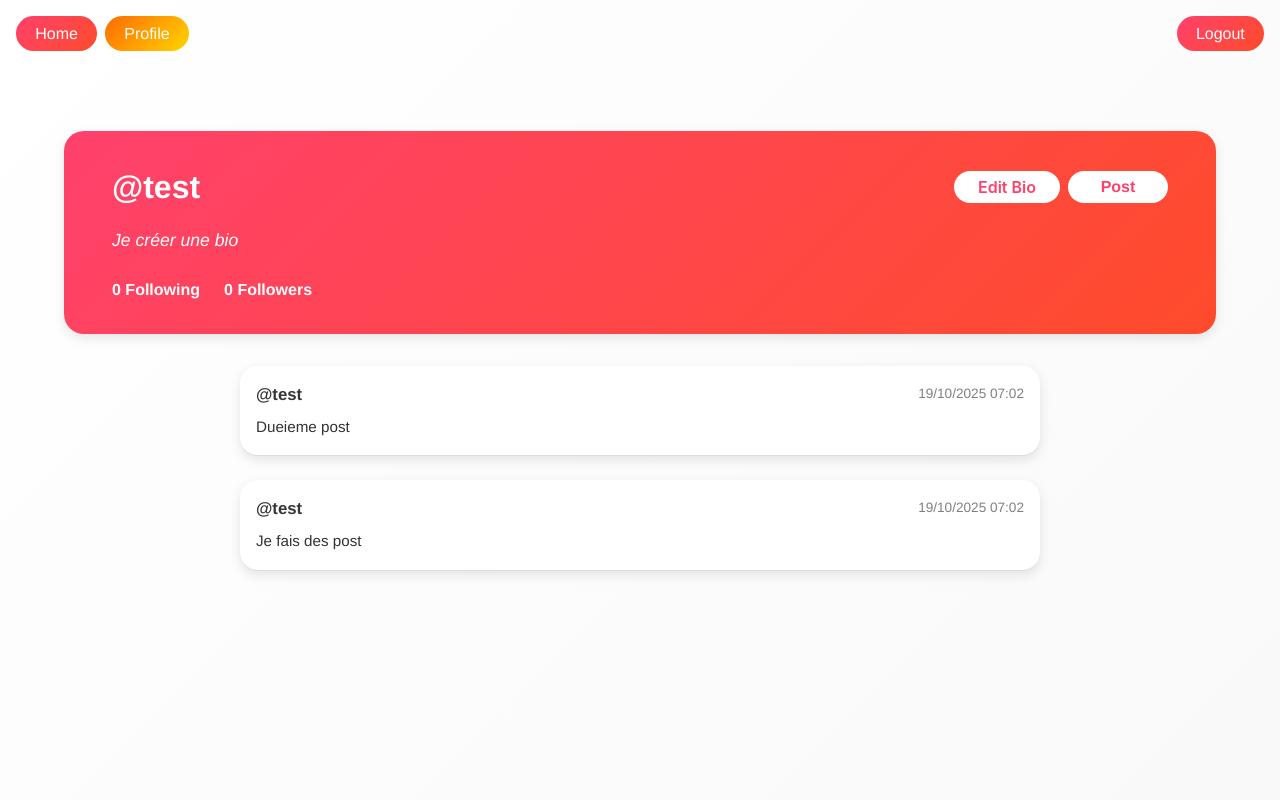
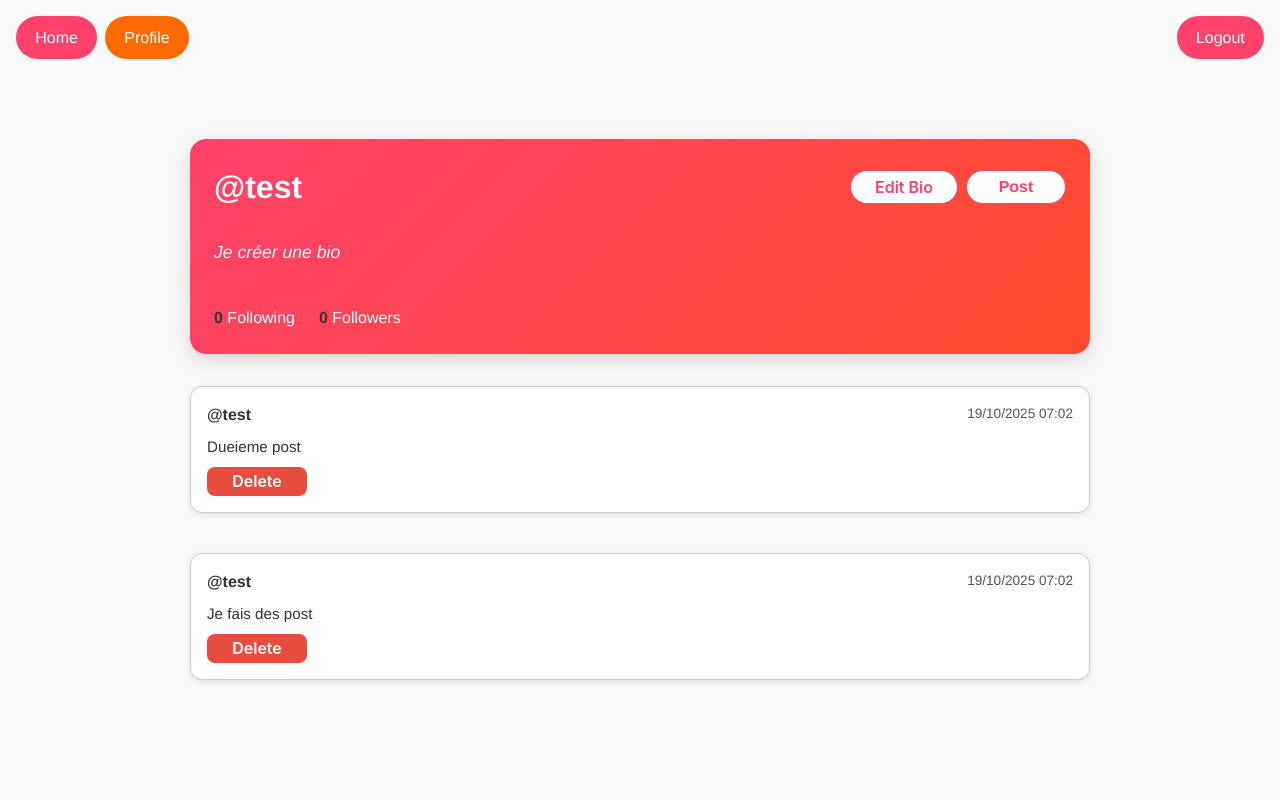
Before and after one commit to JospinJudes/hello-python-ci, a Flask app: page /profile in a window 1280 px wide. Run offline with Flask 3, Linux system fonts and the light colour scheme; a user stored in the database is signed in.

Commit message:
Maj UI + Count Follow Profil Page

```diff
--- a/flask_auth/project/main.py
+++ b/flask_auth/project/main.py
@@ -17,7 +17,38 @@ def index():
 @login_required
 def profile():
     tweets = current_user.tweets.order_by(Tweet.timestamp.desc()).all()
-    return render_template('profile.html', user=current_user, tweets=tweets)
+    following_count = current_user.followed.count()
+    followers_count = current_user.followers.count()
+    return render_template(
+        'profile.html',
+        user=current_user,
+        tweets=tweets,
+        following_count=following_count,
+        followers_count=followers_count,
+        is_own_profile=True  # on indique que c’est ton profil
+    )
+
+
+@main.route('/profile/<int:user_id>')
+@login_required
+def user_profile(user_id):
+    user = User.query.get_or_404(user_id)
+    tweets = user.tweets.order_by(Tweet.timestamp.desc()).all()
+    following_count = user.followed.count()
+    followers_count = user.followers.count()
+    return render_template(
+        'profile.html',
+        user=user,
+        tweets=tweets,
+        following_count=following_count,
+        followers_count=followers_count,
+        is_own_profile=(user.id == current_user.id)  # ✅ comparaison directe
+    )
+
+
+
+
+
 
 
 #####AJOUT POST
@@ -39,6 +70,9 @@ def tweet():
         if form.content.errors:
             flash("Your tweet must be between 1 and 280 characters long.")
     return render_template('tweet.html', form=form)
+
+
+
 
 ### DELETE TWEET
 @main.route('/delete_tweet/<int:tweet_id>', methods=['POST'])
@@ -66,7 +100,6 @@ def delete_tweet(tweet_id):
 def edit_bio():
     new_bio = request.form.get('bio', '').strip()
 
-    # Limite de caractères
     if len(new_bio) > 300:
         flash("Bio is too long (max 300 characters)", category='bio')
     else:
@@ -75,3 +108,31 @@ def edit_bio():
         flash("Your bio has been updated!", category="bio")
 
     return redirect(url_for('main.profile'))
+
+
+
+##### FOLLOW / UNFOLLOW #####
+@main.route('/follow/<int:user_id>', methods=['POST'])
+@login_required
+def follow(user_id):
+    user = User.query.get_or_404(user_id)
+    if user == current_user:
+        flash("You cannot follow yourself.", category="follow")
+        return redirect(url_for('main.user_profile', user_id=user.id))
+    current_user.follow(user)
+    db.session.commit()
+    flash(f"You are now following {user.name}!", category="follow")
+    return redirect(url_for('main.user_profile', user_id=user.id))
+
+
+@main.route('/unfollow/<int:user_id>', methods=['POST'])
+@login_required
+def unfollow(user_id):
+    user = User.query.get_or_404(user_id)
+    if user == current_user:
+        flash("You cannot unfollow yourself.", category="follow")
+        return redirect(url_for('main.user_profile', user_id=user.id))
+    current_user.unfollow(user)
+    db.session.commit()
+    flash(f"You unfollowed {user.name}.", category="follow")
+    return redirect(url_for('main.user_profile', user_id=user.id))
--- a/flask_auth/project/templates/base.html
+++ b/flask_auth/project/templates/base.html
@@ -8,11 +8,16 @@
     <title>Flask App</title>
     <link rel="stylesheet" href="https://cdnjs.cloudflare.com/ajax/libs/bulma/0.7.2/css/bulma.min.css" />
     <style>
+        /* Global */
         body {
-            background: linear-gradient(135deg, #ffffff, #f9f9f9);
+            background: #f9f9f9;
             font-family: "Helvetica Neue", Helvetica, Arial, sans-serif;
             color: #333;
             min-height: 100vh;
+        }
+
+        a {
+            text-decoration: none;
         }
 
         .gradient-text {
@@ -20,32 +25,32 @@
             -webkit-background-clip: text;
             -webkit-text-fill-color: transparent;
             display: inline-block;
+            font-weight: bold;
         }
-
         /* Navbar */
         .navbar-button {
             border-radius: 24px;
             font-weight: 500;
-            font-size: 1rem; /* Texte identique */
+            font-size: 1rem;
             padding: 0.6rem 1.2rem;
             border: none;
             cursor: pointer;
-            transition: 0.3s;
-            background: linear-gradient(135deg, #ff416c, #ff4b2b);
+            transition: all 0.3s ease;
+            background: #ff416c;
             color: white;
-            text-decoration: none;
             display: inline-flex;
             justify-content: center;
             align-items: center;
-            line-height: 1;
         }
 
         .navbar-button.active {
-            background: linear-gradient(135deg, #ff6a00, #ffd500);
+            background: #ff6a00;
         }
 
         .navbar-button:hover {
-            background: linear-gradient(135deg, #ff4b2b, #ff6a00);
+            transform: translateY(-2px);
+            background: #ff4b2b;
+            box-shadow: 0 4px 10px rgba(255, 65, 108, 0.3);
         }
 
         /* Hero / Content */
@@ -53,30 +58,50 @@
             display: flex;
             justify-content: center;
             align-items: flex-start;
-        padding-top: 2rem; /* plus d'espace pour que les encadrés ne soient pas bloqués */
+            padding-top: 2rem;
             padding-bottom: 2rem;
         }
 
-
-        h1.title {
-            font-size: 3rem;
-            margin-bottom: 1.5rem;
+        .container {
+            width: 100%;
+            max-width: 900px;
         }
 
-        /* Profil card */
+        /* Profil Card avec dégradé rouge */
         .profile-card {
             width: 100%;
             background: linear-gradient(135deg, #ff416c, #ff4b2b);
-        padding: 2rem 3rem;
             color: white;
-        box-shadow: 0 4px 12px rgba(0, 0, 0, 0.1);
-        border-radius: 20px 20px 20px 20px;
+            padding: 2rem;
+            border-radius: 1rem;
             margin-bottom: 2rem;
             display: flex;
             flex-direction: column;
             gap: 1rem;
+            box-shadow: 0 6px 20px rgba(0, 0, 0, 0.15);
+            transition: transform 0.2s ease, box-shadow 0.2s ease;
         }
 
+        .profile-card:hover {
+            transform: translateY(-4px);
+            box-shadow: 0 10px 25px rgba(0, 0, 0, 0.2);
+        }
+
+        /* Cards tweets */
+        .tweet-card {
+            background-color: #fff;
+            border-radius: 1rem;
+            padding: 1.5rem 2rem;
+            box-shadow: 0 4px 12px rgba(0, 0, 0, 0.1);
+            transition: transform 0.2s ease, box-shadow 0.2s ease;
+        }
+
+        .tweet-card:hover {
+            transform: translateY(-4px);
+            box-shadow: 0 10px 25px rgba(0, 0, 0, 0.15);
+        }
+
+        /* Profile Header */
         .profile-header {
             display: flex;
             justify-content: space-between;
@@ -84,22 +109,25 @@
             flex-wrap: wrap;
         }
 
+        /* Bio */
         .bio-text {
-            margin: 0;
+            margin: 0.5rem 0;
             font-size: 1.1rem;
             font-style: italic;
-            text-align: left;
+            color: #fff;
         }
 
         .bio-form textarea {
             width: 100%;
             padding: 0.5rem;
-            border-radius: 10px;
+            border-radius: 0.5rem;
             border: 1px solid #ccc;
+            background: #fff;
+            color: #333;
             font-size: 1rem;
         }
 
-        /* Boutons uniformes pour profil */
+        /* Buttons */
         .profile-btn {
             padding: 0.5rem 1.5rem;
             border-radius: 25px;
@@ -113,35 +141,55 @@
             text-decoration: none;
             min-width: 100px;
             text-align: center;
+            transition: all 0.2s ease;
+        }
+
+        .profile-btn:hover {
+            transform: translateY(-2px);
         }
 
         .white-btn {
-            background: white;
+            background: #fff;
             color: #ff416c;
-            border: none;
+            border: 1px solid #ff416c;
         }
 
         .cancel-btn {
             background: #ccc;
-            color: black;
+            color: #333;
             border: none;
         }
 
-        /* Liste de tweets */
+        /* Tweets List */
         .tweets-list {
-            max-width: 800px;
-            margin: 0 auto;
             display: flex;
             flex-direction: column;
             gap: 1.5rem;
         }
 
-        .tweet-card {
-            background: #fff;
-            padding: 1.5rem 2rem;
-            border-radius: 18px;
-            box-shadow: 0 4px 12px rgba(0, 0, 0, 0.1);
-            text-align: left;
+        .tweet-card p,
+        .tweet-card small,
+        .tweet-card strong {
+            color: #333;
+        }
+
+        .tweet-card button {
+            transition: all 0.2s ease;
+        }
+
+        .tweet-card button:hover {
+            transform: translateY(-2px);
+        }
+
+        /* Flash messages */
+        .flash-messages .alert {
+            border-radius: 0.5rem;
+            padding: 0.75rem 1rem;
+            margin-bottom: 0.5rem;
+            background-color: #4caf50;
+            color: white;
+            box-shadow: 0 2px 6px rgba(0, 0, 0, 0.1);
+            transition: opacity 0.5s ease;
         }
     </style>
 </head>
@@ -169,7 +217,7 @@
     <!-- Section principale -->
     <section class="hero">
         <div class="hero-body">
-            <div class="container has-text-centered">
+            <div class="container">
                 {% block content %}{% endblock %}
             </div>
         </div>
--- a/flask_auth/project/templates/profile.html
+++ b/flask_auth/project/templates/profile.html
@@ -2,8 +2,8 @@
 
 {% block content %}
 
-<!-- Flash messages spécifiques au profil -->
-{% with messages = get_flashed_messages(category_filter=["bio"]) %}
+<!-- Flash messages -->
+{% with messages = get_flashed_messages(category_filter=["bio", "follow"]) %}
   {% if messages %}
     <div class="flash-messages" style="margin-bottom: 1rem;">
       {% for message in messages %}
@@ -15,61 +15,72 @@
   {% endif %}
 {% endwith %}
 
-<!-- Encadré profil avec marge top -->
-<div class="profile-card" style="margin-top: 2rem;">
-    <!-- Ligne nom + boutons -->
+<!-- Carte du profil -->
+<div class="profile-card" style="margin-top: 2rem; background: linear-gradient(135deg, #ff416c, #ff4b2b); padding: 1.5rem; border-radius: 1rem;">
   <div class="profile-header" style="display: flex; justify-content: space-between; align-items: center;">
-        <h1 style="margin: 0; font-size: 2rem; font-weight: 700; text-align: left;">
+    <h1 style="margin: 0; font-size: 2rem; font-weight: 700; color: white;">
       @{{ user.name | replace(' ', '') }}
     </h1>
 
-        <div style="display: flex; gap: 0.5rem; flex-wrap: nowrap;">
-            <button id="edit-bio-btn" class="white-btn profile-btn">
-                Edit Bio
+    <div style="display: flex; gap: 0.5rem;">
+      {% if is_own_profile %}
+        <!-- Boutons pour soi-même -->
+        <button id="edit-bio-btn" class="white-btn profile-btn">Edit Bio</button>
+        <a href="{{ url_for('main.tweet') }}" class="white-btn profile-btn">Post</a>
+      {% else %}
+        <!-- Bouton Follow/Unfollow -->
+        <form action="{{ url_for('main.unfollow', user_id=user.id) if current_user.is_following(user) else url_for('main.follow', user_id=user.id) }}" method="POST" style="margin: 0;">
+          <button type="submit" class="white-btn profile-btn">
+            {% if current_user.is_following(user) %}Unfollow{% else %}Follow{% endif %}
           </button>
-            <a href="{{ url_for('main.tweet') }}" class="white-btn profile-btn">
-                Post
-            </a>
+        </form>
+      {% endif %}
     </div>
   </div>
 
   <!-- Bio -->
-    <p id="bio-text" class="bio-text">
+  <p id="bio-text" class="bio-text" style="margin-top: 0.75rem; color: #fff;">
     {{ user.bio or "This user hasn’t written a bio yet." }}
   </p>
 
-    <!-- Compteurs Following / Follower -->
-    <div class="follow-stats" style="display: flex; gap: 1.5rem; margin-top: 0.5rem;">
-        <div>
-            <strong id="following-count" style="color: white;">0</strong> <span style="font-weight: 600;">Following</span>
-        </div>
-        <div>
-            <strong id="followers-count" style="color: white;">0</strong> <span style="font-weight: 600;">Followers</span>
-        </div>
-    </div>
-
   <!-- Formulaire édition bio -->
-    <form id="edit-bio-form" class="bio-form" action="{{ url_for('main.edit_bio') }}" method="POST" style="display: none; margin-top: 0.5rem;">
-        <textarea name="bio" rows="3">{{ user.bio or '' }}</textarea>
-        <div style="display: flex; gap: 0.5rem; margin-top: 0.5rem; flex-wrap: wrap;">
+  {% if is_own_profile %}
+  <form id="edit-bio-form" action="{{ url_for('main.edit_bio') }}" method="POST" style="display: none; margin-top: 0.5rem;">
+    <textarea name="bio" rows="3" maxlength="300" style="width: 100%; border-radius: 0.5rem; padding: 0.5rem;">{{ user.bio or '' }}</textarea>
+    <div style="display: flex; gap: 0.5rem; margin-top: 0.5rem;">
       <button type="submit" class="white-btn profile-btn">Save</button>
       <button type="button" id="cancel-bio-btn" class="cancel-btn profile-btn">Cancel</button>
     </div>
   </form>
+  {% endif %}
+
+  <!-- Compteurs Following / Followers -->
+  <div class="follow-stats" style="display: flex; gap: 1.5rem; margin-top: 1rem; color: #fff;">
+    <div>
+      <strong id="following-count">{{ following_count }}</strong> Following
+    </div>
+    <div>
+      <strong id="followers-count">{{ followers_count }}</strong> Followers
+    </div>
+  </div>
 </div>
 
-<!-- Tweets récents -->
+<!-- Liste des tweets -->
 <div class="tweets-list" style="margin-top: 2rem;">
   {% if tweets %}
     {% for tweet in tweets %}
-            <div class="tweet-card" style="padding: 1rem; border-bottom: 1px solid #ddd;">
+      <div class="tweet-card" style="padding: 1rem; border: 1px solid #ccc; background-color: white; border-radius: 0.75rem; margin-bottom: 1rem; box-shadow: 0 2px 6px rgba(0,0,0,0.1); color: black;">
         <div style="display: flex; justify-content: space-between; align-items: center; margin-bottom: 0.5rem;">
-                    <strong style="font-size: 1.05rem;">@{{ tweet.user.name }}</strong>
-                    <small style="color: gray; font-size: 0.85rem;">
-                        {{ tweet.timestamp.strftime('%d/%m/%Y %H:%M') }}
-                    </small>
+          <strong>@{{ tweet.user.name }}</strong>
+          <small style="color: #555; font-size: 0.85rem;">{{ tweet.timestamp.strftime('%d/%m/%Y %H:%M') }}</small>
         </div>
         <p style="font-size: 0.95rem; line-height: 1.6; margin: 0;">{{ tweet.content }}</p>
+
+        {% if is_own_profile and tweet.user_id == current_user.id %}
+        <form action="{{ url_for('main.delete_tweet', tweet_id=tweet.id) }}" method="POST" style="margin-top: 0.5rem;">
+          <button type="submit" class="cancel-btn profile-btn" style="background-color: #e74c3c; color: white; border: none; border-radius: 0.5rem; padding: 0.4rem 0.8rem; cursor: pointer;">Delete</button>
+        </form>
+        {% endif %}
       </div>
     {% endfor %}
   {% else %}
@@ -77,13 +88,14 @@
   {% endif %}
 </div>
 
+<!-- JS pour Edit Bio et flash messages -->
 <script>
-// Toggle édition bio
 const editBtn = document.getElementById('edit-bio-btn');
 const cancelBtn = document.getElementById('cancel-bio-btn');
 const form = document.getElementById('edit-bio-form');
 const bioText = document.getElementById('bio-text');
 
+if (editBtn && cancelBtn && form && bioText) {
   editBtn.addEventListener('click', () => {
     form.style.display = 'block';
     editBtn.style.display = 'none';
@@ -95,10 +107,10 @@ cancelBtn.addEventListener('click', () => {
     editBtn.style.display = 'inline-flex';
     bioText.style.display = 'block';
   });
+}
 
-// Faire disparaître les flash messages après 3 secondes
-const flashMessages = document.querySelectorAll('.flash-messages .alert');
-flashMessages.forEach(msg => {
+// Disparition flash messages après 3 secondes
+document.querySelectorAll('.flash-messages .alert').forEach(msg => {
   setTimeout(() => {
     msg.style.transition = "opacity 0.5s";
     msg.style.opacity = 0;
```
Also changed, not shown: flask_auth/project/templates/login.html (+40 -20 lines), flask_auth/project/templates/signup.html (+47 -21 lines), instance/db.sqlite (added), 1 other file. Lines whose indentation alone changed are shown as unchanged.
